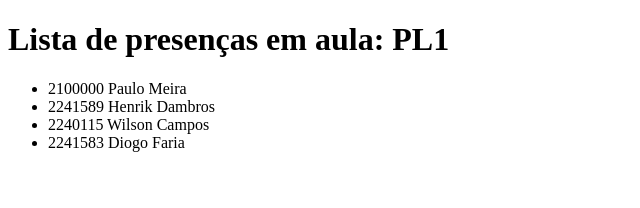
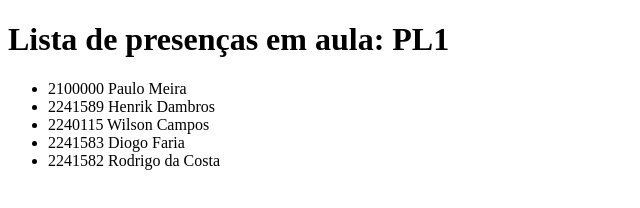
Before and after one commit to RedomXD/MDS-FP-GitKraken-presencas, a plain HTML site: page index.html in a window 1280 px wide. Shown: the whole page, without its empty margins (0-640 px from the left). Drawn offline with Linux system fonts and the light colour scheme.

Commit message:
Presente! Rodrigo da Costa

```diff
--- a/index.html
+++ b/index.html
@@ -10,6 +10,7 @@
     		<li>2241589 Henrik Dambros</li>
     		<li>2240115 Wilson Campos</li>
 		    <li>2241583 Diogo Faria</li>
+			<li>2241582 Rodrigo da Costa</li>
 	</ul>
 </body>
 </html>
```
